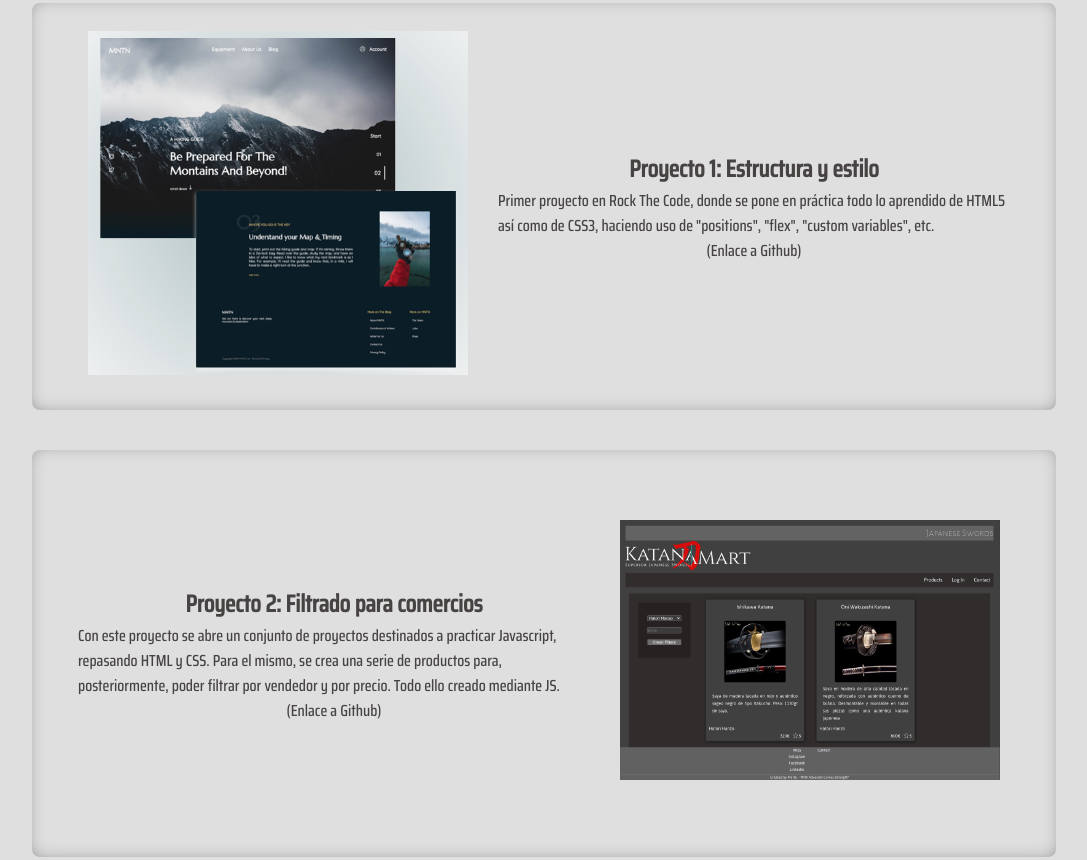
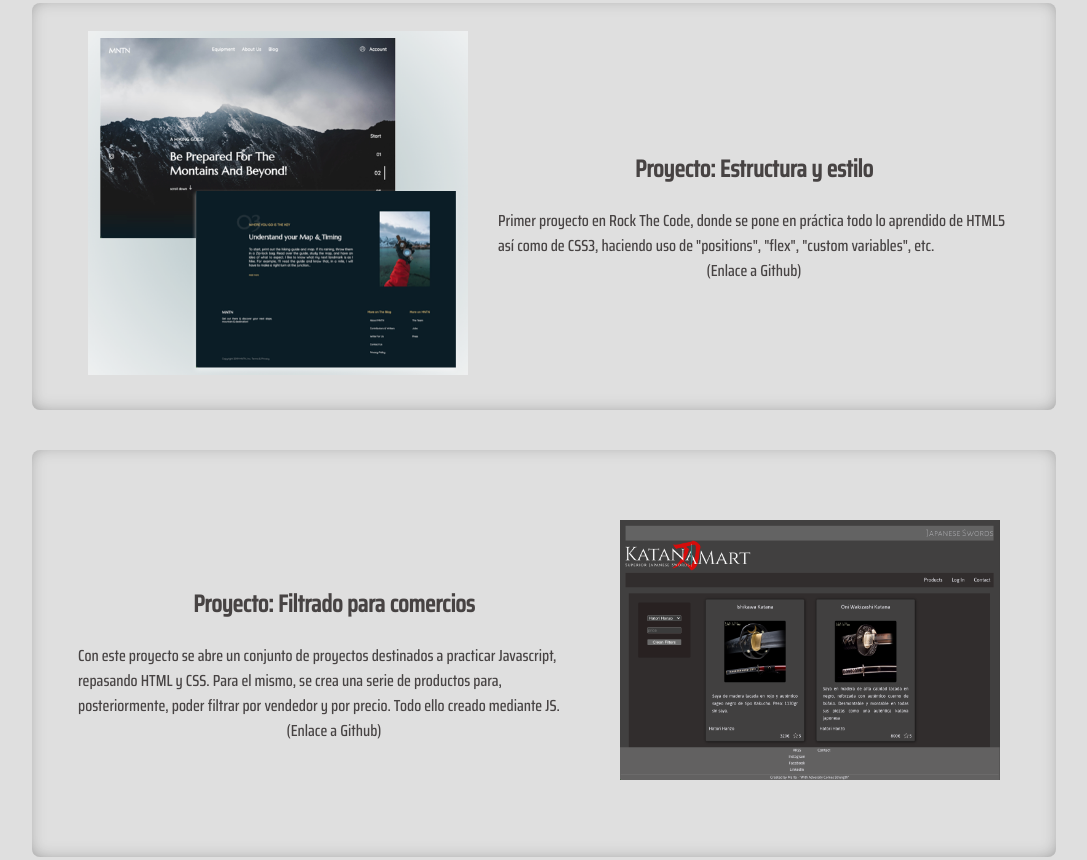
Before and after one commit to martachips/portfolio-marta-ruiz, a website built with Vite: page index.html in a window 1280 px wide. Shown: the part 2704-3564 px from the top of the page, without its empty margins (96-1183 px from the left). Built offline with nearby package versions, Linux system fonts and the light colour scheme; files whose address does not match are found by name.

Commit message:
included new project

```diff
--- a/src/components/01-data/main-data.js
+++ b/src/components/01-data/main-data.js
@@ -8,7 +8,7 @@ export const myProfile = {
       {
         curso: 'Bootcamp Rock The Code',
         description:
-          'Accesibilidad, HTML, CSS, Javascript, Node, React, MongoDB, PostgreSQL'
+          'Accesibilidad, HTML, CSS, Javascript, Node, React, MongoDB, Python, Angular, Typescript'
       },
       {
         curso: 'Programa Samsung DesArrolladoras - 140h',
@@ -101,7 +101,7 @@ export const myProfile = {
   ],
   projects: [
     {
-      title: 'Proyecto 1: Estructura y estilo',
+      title: 'Proyecto: Estructura y estilo',
       description:
         'Primer proyecto en Rock The Code, donde se pone en práctica todo lo aprendido de HTML5 así como de CSS3, haciendo uso de "positions", "flex", "custom variables", etc.',
       link: 'https://github.com/martachips/Proyecto-1.git',
@@ -109,7 +109,7 @@ export const myProfile = {
       preview: '/images/project1.png'
     },
     {
-      title: 'Proyecto 2: Filtrado para comercios',
+      title: 'Proyecto: Filtrado para comercios',
       description:
         'Con este proyecto se abre un conjunto de proyectos destinados a practicar Javascript, repasando HTML y CSS. Para el mismo, se crea una serie de productos para, posteriormente, poder filtrar por vendedor y por precio. Todo ello creado mediante JS.',
       link: 'https://github.com/martachips/Tienda.git',
@@ -117,12 +117,21 @@ export const myProfile = {
       preview: '/images/project2.png'
     },
     {
-      title: "Proyecto 3: 'Inspiration'",
+      title: "Proyecto: 'Inspiration'",
       description:
         'Con este proyecto, de parecido razonable a Pinterest, se practica la conexión con APIs a través de Javascript, en este caso la API Unsplash.',
       link: 'https://github.com/martachips/Pinterest-or-similar.git',
       netlify: 'https://inspiration-photos.netlify.app/',
       preview: '/images/project3.png'
+    },
+    {
+      title: "Proyecto: 'EventMe'",
+      description:
+        'Plataforma de eventos, con creación desde cero del Back, con Node.js y MongoDB, con uso autenticación mediante JWT, subida de imágenes a Cloudinary, distinción de roles de Admin y User y varias funcionalidades que podrás ver al acceder.',
+      link: 'https://github.com/martachips/Front-10.git',
+      link2: 'https://github.com/martachips/Backend-10.git',
+      netlify: 'https://front-10.vercel.app/',
+      preview: '/images/project10.png'
     }
   ],
   aboutMe: {
--- a/src/components/06-projects/projects.css
+++ b/src/components/06-projects/projects.css
@@ -42,6 +42,7 @@
 
 .h2-project {
   text-align: center;
+  margin: var(--rtc-margin-l);
 }
 
 .project-preview {
--- a/src/components/06-projects/projects.js
+++ b/src/components/06-projects/projects.js
@@ -15,35 +15,54 @@ export function createProjectsSection() {
 
   for (const project of myProfile.projects) {
     const singleProjectArticle = document.createElement('article');
+    singleProjectArticle.classList.add('project-article');
+
     const divTitleDescriptionLink = document.createElement('div');
+    divTitleDescriptionLink.classList.add('div-h2-descrip-link-project');
+
     const projectTitle = document.createElement('h2');
+    projectTitle.classList.add('h2-project');
+    projectTitle.textContent = project.title;
+
     const linkToNetlify = document.createElement('a');
+    linkToNetlify.href = project.netlify;
+
     const previewImg = document.createElement('img');
+    previewImg.classList.add('project-preview');
+    previewImg.src = project.preview;
+
     const divImagePreview = document.createElement('div');
-    const projectDescription = document.createElement('p');
-    const projectLink = document.createElement('a');
-    const projectLinkParagraph = document.createElement('p');
-    projectTitle.textContent = project.title;
-    linkToNetlify.href = project.netlify;
-    previewImg.src = project.preview;
-    projectDescription.textContent = project.description;
-    projectLink.href = project.link;
-    projectLinkParagraph.textContent = '(Enlace a Github)';
-
-    singleProjectArticle.classList.add('project-article');
-    divTitleDescriptionLink.classList.add('div-h2-descrip-link-project');
     divImagePreview.classList.add('div-img-project');
 
-    projectTitle.classList.add('h2-project');
-    previewImg.classList.add('project-preview');
+    const projectDescription = document.createElement('p');
     projectDescription.classList.add('project-description');
+    projectDescription.textContent = project.description;
+
+    const projectLink = document.createElement('a');
     projectLink.classList.add('project-link');
+    projectLink.href = project.link;
+
+    const projectLinkParagraph = document.createElement('p');
+    projectLinkParagraph.textContent = '(Enlace a Github)';
 
     divTitleDescriptionLink.append(
       projectTitle,
       projectDescription,
       projectLink
     );
+
+    if (project.link2) {
+      const projectLink2 = document.createElement('a');
+      projectLink2.classList.add('project-link');
+      projectLink2.href = project.link2;
+
+      const projectLink2Paragraph = document.createElement('p');
+      projectLink2Paragraph.textContent = '(Enlace al Back)';
+
+      projectLink2.append(projectLink2Paragraph);
+      divTitleDescriptionLink.appendChild(projectLink2);
+    }
+
     linkToNetlify.append(previewImg);
     divImagePreview.append(linkToNetlify);
     projectLink.append(projectLinkParagraph);
--- a/src/components/07-contact/contact.js
+++ b/src/components/07-contact/contact.js
@@ -5,39 +5,46 @@ const mainDiv = document.querySelector('#div-app');
 
 export function createContactSection() {
   const contactSection = document.createElement('section');
+  contactSection.classList.add('contact-section');
+  contactSection.id = 'contacto';
+
   const contactDataDiv = document.createElement('div');
+  contactDataDiv.classList.add('contact-data');
+
   const contactTitle = document.createElement('h3');
+  contactTitle.textContent = 'CONTACTO';
+  contactTitle.classList.add('contact-h3');
+
   const contactMail = document.createElement('p');
-  const contactTelf = document.createElement('p');
+  contactMail.textContent = myProfile.contact.mail;
+  contactMail.classList.add('contact-mail', 'contact-p');
+
+  // const contactTelf = document.createElement('p');
+  // contactTelf.textContent = myProfile.contact.telf;
+  // contactTelf.classList.add('contact-telf', 'contact-p');
+
   const linkedinLink = document.createElement('a');
+  linkedinLink.href = myProfile.contact.linkedInUrl;
+  linkedinLink.classList.add('linkedin-link', 'link');
+
   const linkedInImg = document.createElement('img');
+  linkedInImg.src = './images/linkedin-sketched-logo-svgrepo-com.svg';
+  linkedInImg.classList.add('linkedin-img', 'contact-image');
+
   const githubLink = document.createElement('a');
+  githubLink.href = myProfile.contact.githubUrl;
+  githubLink.classList.add('github-link', 'link');
+
   const githubImg = document.createElement('img');
+  githubImg.src = './images/github-icon-1-logo-svgrepo-com.svg';
+  githubImg.classList.add('github-img', 'contact-image');
+
   const signature = document.createElement('p');
-
-  contactTitle.textContent = 'CONTACTO';
-  contactMail.textContent = myProfile.contact.mail;
-  contactTelf.textContent = myProfile.contact.telf;
-  linkedinLink.href = myProfile.contact.linkedInUrl;
-  linkedInImg.src = './images/linkedin-sketched-logo-svgrepo-com.svg';
-  githubLink.href = myProfile.contact.githubUrl;
-  githubImg.src = './images/github-icon-1-logo-svgrepo-com.svg';
   signature.textContent =
     'MartaRuiz - “Los ríos más profundos corren con menos ruido”';
-
-  contactSection.classList.add('contact-section');
-  contactSection.id = 'contacto';
-  contactDataDiv.classList.add('contact-data');
-  contactTitle.classList.add('contact-h3');
-  contactMail.classList.add('contact-mail', 'contact-p');
-  contactTelf.classList.add('contact-telf', 'contact-p');
-  linkedinLink.classList.add('linkedin-link', 'link');
-  linkedInImg.classList.add('linkedin-img', 'contact-image');
-  githubLink.classList.add('github-link', 'link');
-  githubImg.classList.add('github-img', 'contact-image');
   signature.classList.add('signature');
 
-  contactDataDiv.append(contactMail, contactTelf, linkedinLink, githubLink);
+  contactDataDiv.append(contactMail, linkedinLink, githubLink);
   contactSection.append(contactTitle, contactDataDiv, signature);
 
   linkedinLink.append(linkedInImg);
```
Also changed, not shown: 1 other file.
